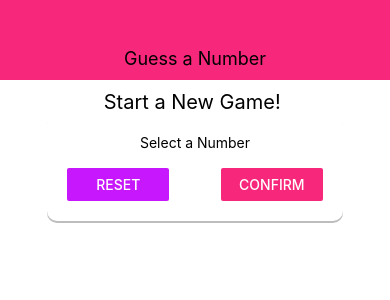
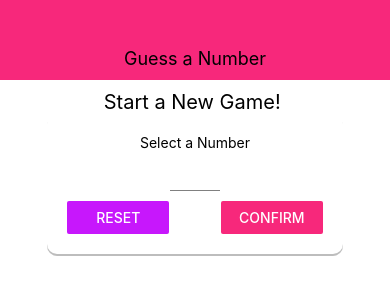
Before and after one commit to Moizasif/react-guess-game, a React Native app: screen / in a window 390 px wide. Shown: the top 300 px of the page. Built offline with nearby package versions, Linux system fonts and the light colour scheme.

Commit message:
Configuring and Styling TextInput

```diff
--- /dev/null
+++ b/components/Input.js
@@ -0,0 +1,20 @@
+import React from 'react';
+import { TextInput , StyleSheet} from 'react-native';
+
+const Input = (props) => {
+    return (
+        <TextInput {...props} style={{...styles.input, ...props.style }} />
+    )
+}
+
+const styles = StyleSheet.create({
+   input: {
+       height: 30,
+       borderBottomColor: 'grey',
+       borderBottomWidth: 1,
+       marginVertical: 10
+
+   }
+});
+
+export default Input;
--- a/screens/StartGameScreen.js
+++ b/screens/StartGameScreen.js
@@ -2,6 +2,7 @@
 import { View, Text, StyleSheet, TextInput, Button } from 'react-native';
 import Card from '../components/Card';
 import colors from '../constants/colors';
+import Input from '../components/Input';
 
 
 const StartGameScreen = (props) => {
@@ -10,10 +11,10 @@
             <Text style={styles.title}>Start a New Game! </Text>
             <Card style={styles.inputContainer}>
                 <Text>Select a Number</Text>
-                <TextInput />
+                <Input style={styles.input} blurOnSubmit autoCapitalize='none' autoCorrect={false} keyboardType="number-pad" maxLength={2} />
                 <View style={styles.buttonContainer}>
-                    <View style={styles.button}><Button title="Reset" onPress={() => { }} color={colors.accent}/></View>
-                    <View style={styles.button}><Button title="Confirm" onPress={() => { }} color={colors.primary}/></View>
+                    <View style={styles.button}><Button title="Reset" onPress={() => { }} color={colors.accent} /></View>
+                    <View style={styles.button}><Button title="Confirm" onPress={() => { }} color={colors.primary} /></View>
                 </View>
             </Card>
         </View>
@@ -45,6 +46,10 @@
     },
     button: {
         width: '40%'
+    },
+    input: {
+        width: 50,
+        textAlign: 'center'
     }
 });
 
```
